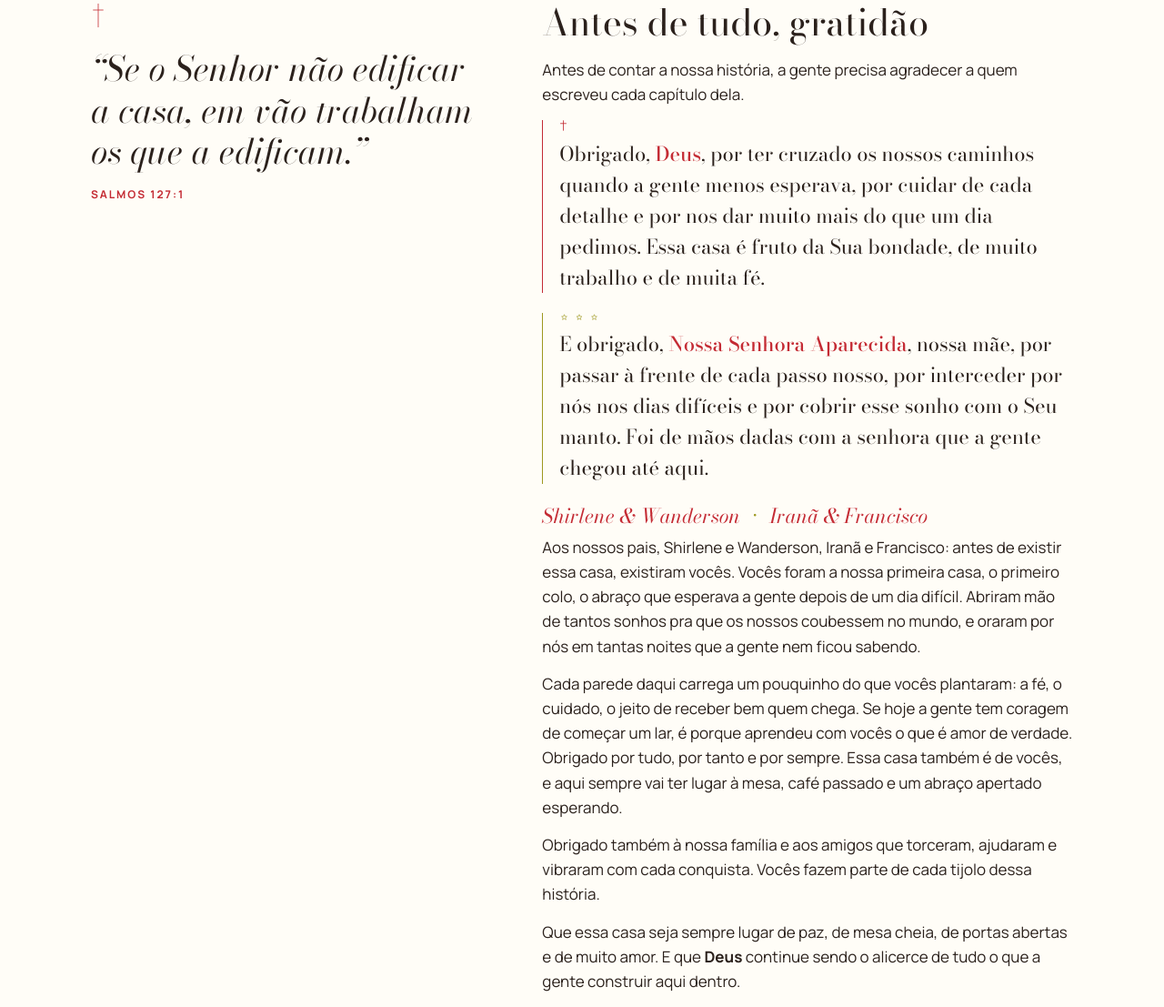
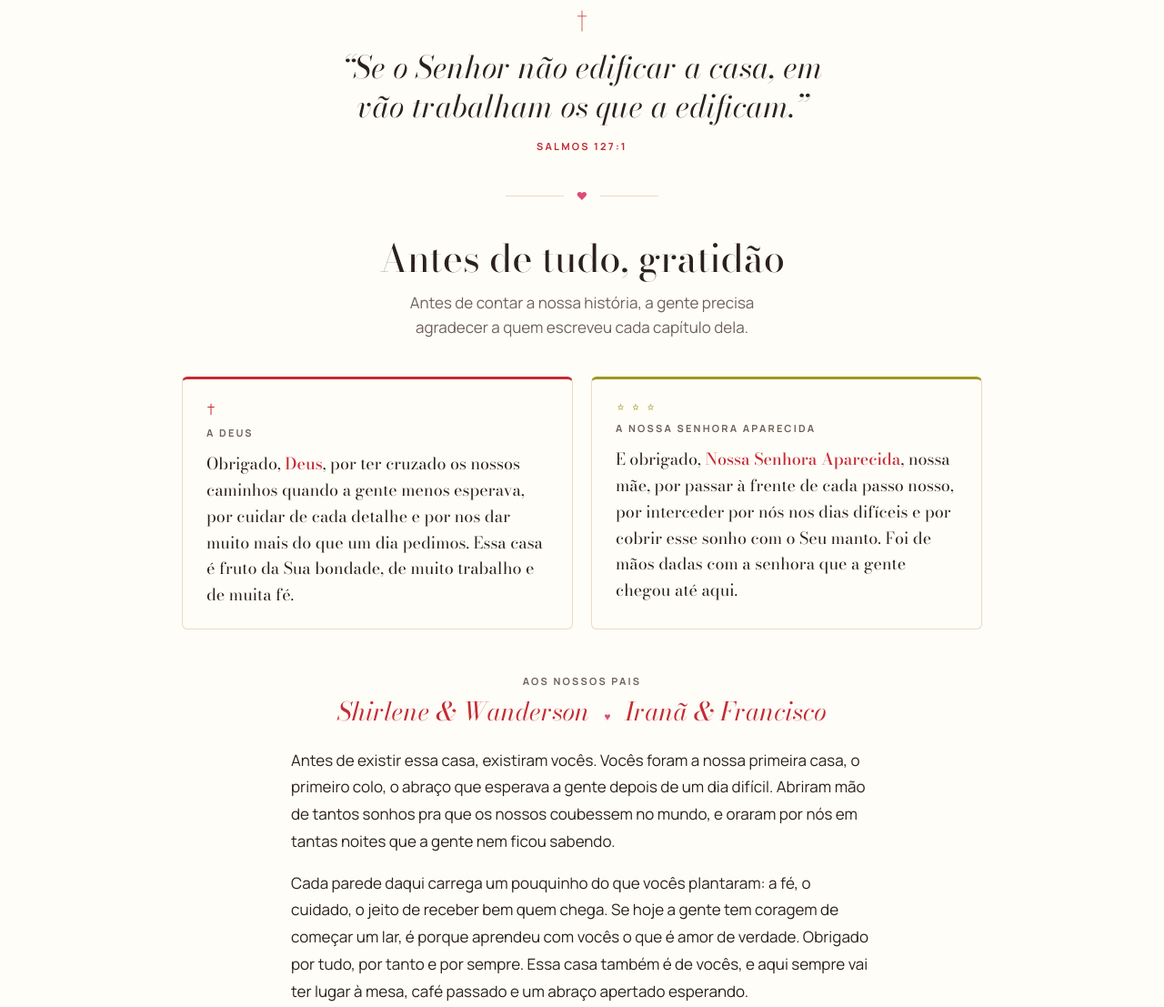
Before and after one commit to marinamarquesbs-oss/marinaetulio, a plain HTML site: page index.html in a window 1280 px wide. Shown: the part 1951-3058 px from the top of the page at 91% size. Drawn offline with nearby package versions, Linux system fonts and the light colour scheme; no server answers.

Commit message:
Reorganiza a seção de gratidão
Co-Authored-By: Claude Opus 5.5 <noreply@anthropic.com>
Claude-Session: https://claude.ai/code/session_014As5JxrwMM87Kb187UQGHJ

```diff
--- a/assets/app.js
+++ b/assets/app.js
@@ -126,32 +126,57 @@
     const box = $("#capitulos");
     const g = C.gratidao;
     if (g && (g.paragrafos || []).length) {
-      const sec = el("div", "gratidao");
+      const sec = el("div", "grat2");
+      const DESTAQUE = /(Deus|Nossa Senhora Aparecida|Nossa Senhora)/;
+      const rico = (txt, cls) => { const par = el("p", cls || ""); txt.split(DESTAQUE).forEach(x => par.appendChild(/^(Deus|Nossa Senhora Aparecida|Nossa Senhora)$/.test(x) ? el("strong", "", x) : document.createTextNode(x))); return par; };
+      // 1. versículo
       if (g.versiculo) {
-        const v = el("figure", "grat-vers"); v.style.margin = "0";
-        // cruz em traço fino, só um detalhe
-        v.insertAdjacentHTML("afterbegin", '<svg class="grat-cruz" viewBox="0 0 24 40" aria-hidden="true"><path d="M12 1v38M4 11h16"/></svg>');
+        const v = el("figure", "g2-vers");
+        v.insertAdjacentHTML("afterbegin", '<svg class="g2-cruz" viewBox="0 0 24 40" aria-hidden="true"><path d="M12 1v38M4 11h16"/></svg>');
         v.append(el("blockquote", "", "“" + g.versiculo + "”"), el("figcaption", "", g.referencia || ""));
         sec.appendChild(v);
       }
-      const t = el("div", "grat-txt");
-      t.appendChild(el("h3", "", g.titulo || "Gratidão"));
-      g.paragrafos.forEach(p => {
-        // Deus e Nossa Senhora em destaque: parágrafo maior e os nomes em negrito
-        const par = el("p");
-        p.split(/(Deus|Nossa Senhora Aparecida|Nossa Senhora)/).forEach(pedaco => par.appendChild(/^(Deus|Nossa Senhora Aparecida|Nossa Senhora)$/.test(pedaco) ? el("strong", "", pedaco) : document.createTextNode(pedaco)));
-        if (/^Obrigado, Deus/.test(p)) { par.className = "grat-deus grat-destaque"; par.insertAdjacentHTML("afterbegin", '<svg class="grat-mini-cruz" viewBox="0 0 12 16" aria-hidden="true"><path d="M6 1v14M2 5h8"/></svg>'); }
-        if (/Nossa Senhora/.test(p)) { par.className = "grat-maria grat-destaque"; par.insertAdjacentHTML("afterbegin", '<svg class="grat-estrelas" viewBox="0 0 64 12" aria-hidden="true"><path d="M8 2l1.2 3 3 .2-2.3 2 .8 3L8 8.6 5.3 10.2l.8-3-2.3-2 3-.2zM32 2l1.2 3 3 .2-2.3 2 .8 3L32 8.6l-2.7 1.6.8-3-2.3-2 3-.2zM56 2l1.2 3 3 .2-2.3 2 .8 3L56 8.6l-2.7 1.6.8-3-2.3-2 3-.2z"/></svg>'); }
-        if (/^Aos nossos pais/.test(p) && (g.pais || []).length) {
-          par.className = "grat-pais";
-          const nomes = el("p", "grat-nomes");
-          g.pais.forEach((casal, k) => { if (k) nomes.appendChild(el("span", "sep", "·")); nomes.appendChild(el("span", "", casal.join(" & "))); });
-          t.appendChild(nomes);
+      sec.insertAdjacentHTML("beforeend", '<div class="g2-orn" aria-hidden="true"><span></span><i>♥</i><span></span></div>');
+      // separa os parágrafos por assunto
+      const ps = g.paragrafos.slice(), intro = [], deus = [], maria = [], pais = [], fim = [];
+      let modo = "intro";
+      ps.forEach(p => {
+        if (/^Obrigado, Deus/.test(p)) modo = "deus";
+        else if (/Nossa Senhora/.test(p) && modo !== "pais") modo = "maria";
+        else if (/^Aos nossos pais/.test(p)) modo = "pais";
+        else if (/^Obrigado também/.test(p)) modo = "fim";
+        ({ intro, deus, maria, pais, fim })[modo].push(p);
+      });
+      // 2. título
+      const topo = el("header", "g2-topo");
+      topo.appendChild(el("h3", "", g.titulo || "Gratidão"));
+      intro.forEach(p => topo.appendChild(el("p", "", p)));
+      sec.appendChild(topo);
+      // 3. Deus e Nossa Senhora, lado a lado
+      if (deus.length || maria.length) {
+        const fe = el("div", "g2-fe");
+        const card = (cls, icone, rotulo, txts) => { if (!txts.length) return; const c = el("div", "g2-card " + cls); c.insertAdjacentHTML("afterbegin", icone); c.appendChild(el("span", "g2-rot", rotulo)); txts.forEach(t => c.appendChild(rico(t))); fe.appendChild(c); };
+        card("g2-deus", '<svg class="g2-ico" viewBox="0 0 12 16" aria-hidden="true"><path d="M6 1v14M2 5h8"/></svg>', "A Deus", deus);
+        card("g2-maria", '<svg class="g2-ico g2-est" viewBox="0 0 64 12" aria-hidden="true"><path d="M8 2l1.2 3 3 .2-2.3 2 .8 3L8 8.6 5.3 10.2l.8-3-2.3-2 3-.2zM32 2l1.2 3 3 .2-2.3 2 .8 3L32 8.6l-2.7 1.6.8-3-2.3-2 3-.2zM56 2l1.2 3 3 .2-2.3 2 .8 3L56 8.6l-2.7 1.6.8-3-2.3-2 3-.2z"/></svg>', "A Nossa Senhora Aparecida", maria);
+        sec.appendChild(fe);
+      }
+      // 4. pais
+      if (pais.length) {
+        const bp = el("div", "g2-pais");
+        bp.appendChild(el("span", "g2-rot", "Aos nossos pais"));
+        if ((g.pais || []).length) {
+          const nomes = el("p", "g2-nomes");
+          g.pais.forEach((casal, k) => { if (k) nomes.appendChild(el("span", "sep", "♥")); nomes.appendChild(el("span", "", casal.join(" & "))); });
+          bp.appendChild(nomes);
         }
-        t.appendChild(par);
-      });
-      const c = C.casal || {}; t.appendChild(el("p", "grat-assina", (c.nome1 || "") + " & " + (c.nome2 || "")));
-      sec.appendChild(t);
+        pais.forEach(p => bp.appendChild(el("p", "", p.replace(/^Aos nossos pais, [^:]+:\s*/, "").replace(/^./, ch => ch.toUpperCase()))));
+        sec.appendChild(bp);
+      }
+      // 5. fechamento
+      const f = el("div", "g2-fim");
+      fim.forEach(p => f.appendChild(rico(p)));
+      const c = C.casal || {}; f.appendChild(el("p", "g2-assina", (c.nome1 || "") + " & " + (c.nome2 || "")));
+      sec.appendChild(f);
       box.parentNode.insertBefore(sec, box);
     }
     (C.historia || []).forEach((c, i) => {
--- a/assets/style.css
+++ b/assets/style.css
@@ -467,3 +467,34 @@ body.trancada .musica,body.trancada .demo-flag{display:none!important}
 .volta-planta:hover{opacity:1;transform:translateY(-1px)}
 .volta-planta svg{width:18px;height:18px;fill:none;stroke:var(--vermelho);stroke-width:1.8;stroke-linecap:round;stroke-linejoin:round}
 body.trancada .volta-planta{display:none!important}
+
+/* gratidão: layout de carta, centralizado */
+.grat2{max-width:880px;margin:0 auto 96px;padding:clamp(40px,6vw,72px) 0;border-top:1px solid var(--linha);border-bottom:1px solid var(--linha);text-align:center}
+.g2-vers{margin:0 auto;max-width:620px}
+.g2-cruz{width:14px;height:24px;display:block;margin:0 auto 18px;fill:none;stroke:var(--ameixa);stroke-width:1.3;stroke-linecap:round}
+.g2-vers blockquote{margin:0;font:400 italic clamp(24px,3vw,34px)/1.25 var(--display);color:var(--tinta);text-wrap:balance}
+.g2-vers figcaption{margin-top:14px;font-size:11px;letter-spacing:.2em;text-transform:uppercase;font-weight:700;color:var(--ameixa)}
+.g2-orn{display:flex;align-items:center;justify-content:center;gap:14px;margin:36px auto}
+.g2-orn span{width:64px;height:1px;background:var(--linha)}
+.g2-orn i{font-style:normal;font-size:12px;color:var(--rosa-forte)}
+.g2-topo h3{font:400 clamp(30px,3.6vw,42px)/1.1 var(--display);margin:0 0 12px}
+.g2-topo p{font-size:17px;color:var(--tinta-2);max-width:46ch;margin:0 auto 40px;text-wrap:balance}
+.g2-fe{display:grid;grid-template-columns:1fr 1fr;gap:20px;text-align:left;margin-bottom:48px}
+.g2-card{background:var(--papel);border:1px solid var(--linha);border-top:3px solid var(--ameixa);border-radius:6px;padding:26px 26px 22px}
+.g2-card.g2-maria{border-top-color:var(--oliva)}
+.g2-card p{font:400 18px/1.6 var(--display);color:var(--tinta);margin:0}
+.g2-card strong{font-weight:500;color:var(--ameixa)}
+
+.g2-ico{display:block;width:10px;height:14px;margin-bottom:10px;fill:none;stroke:var(--ameixa);stroke-width:1.2;stroke-linecap:round;stroke-linejoin:round}
+.g2-ico.g2-est{width:44px;height:9px;stroke:var(--oliva);stroke-width:.9}
+.g2-rot{display:block;font-size:11px;letter-spacing:.2em;text-transform:uppercase;font-weight:700;color:var(--tinta-2);margin-bottom:12px}
+.g2-pais{max-width:640px;margin:0 auto 40px}
+.g2-pais .g2-rot{margin-bottom:6px}
+.g2-nomes{display:flex;flex-wrap:wrap;justify-content:center;align-items:baseline;gap:4px 16px;margin:0 0 22px;font:400 italic clamp(22px,2.6vw,28px)/1.25 var(--display);color:var(--ameixa)}
+.g2-nomes .sep{font-style:normal;font-size:12px;color:var(--rosa-forte)}
+.g2-pais p:not(.g2-nomes){font-size:17px;line-height:1.75;text-align:left;margin:0 0 16px}
+.g2-fim{max-width:600px;margin:0 auto;padding-top:32px;border-top:1px dashed var(--linha)}
+.g2-fim p{font:400 italic 19px/1.6 var(--display);color:var(--tinta);margin:0 0 14px;text-wrap:pretty}
+.g2-fim strong{font-weight:500;font-style:italic;color:var(--ameixa)}
+.g2-fim .g2-assina{font:400 38px/1 var(--script);color:var(--ameixa);margin:18px 0 0}
+@media (max-width:760px){.g2-nomes{flex-direction:column;gap:2px}.g2-nomes .sep{display:none}.g2-fe{grid-template-columns:1fr}.grat2{margin-bottom:64px}.g2-card{padding:22px 20px 18px}.g2-card p{font-size:17px}}
```
